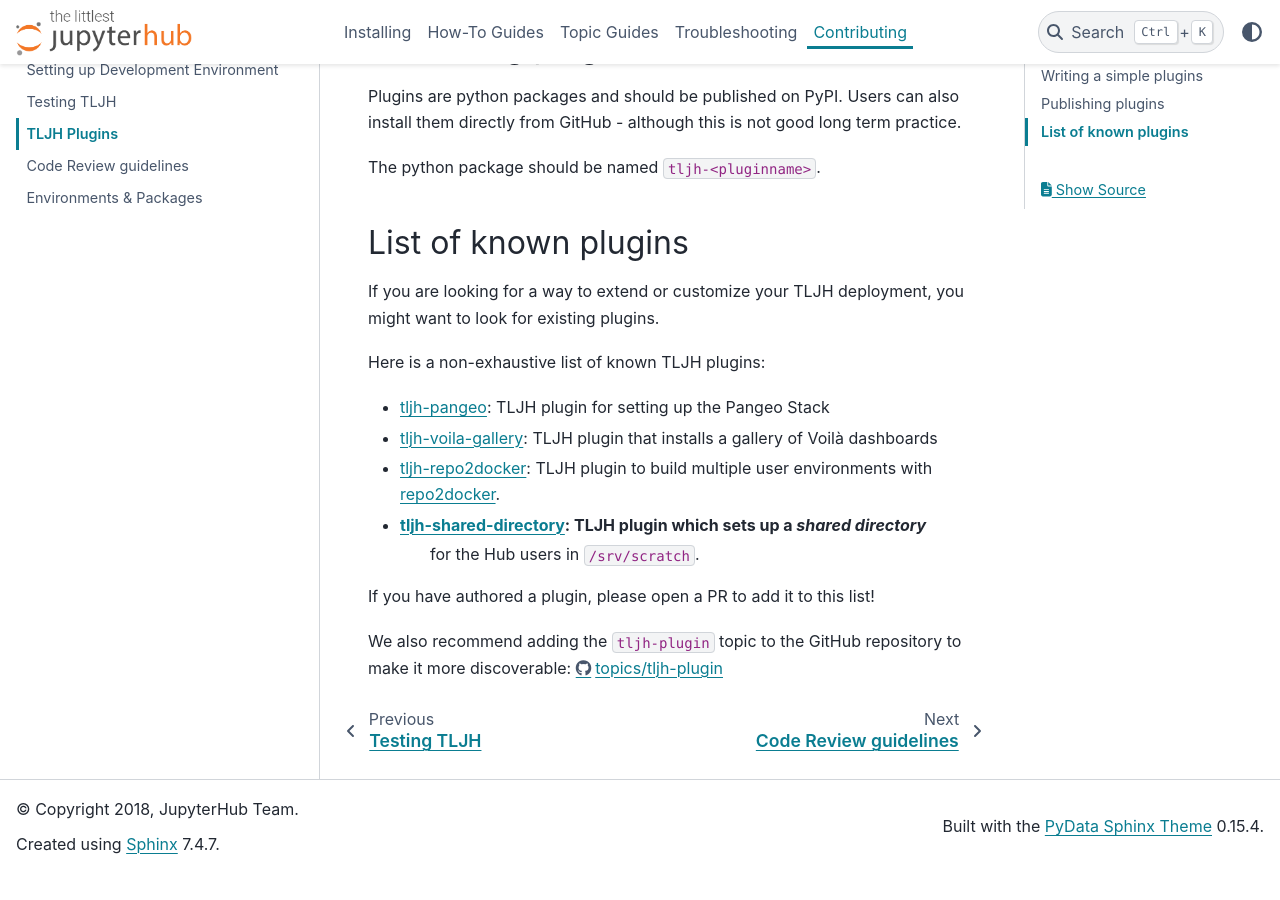
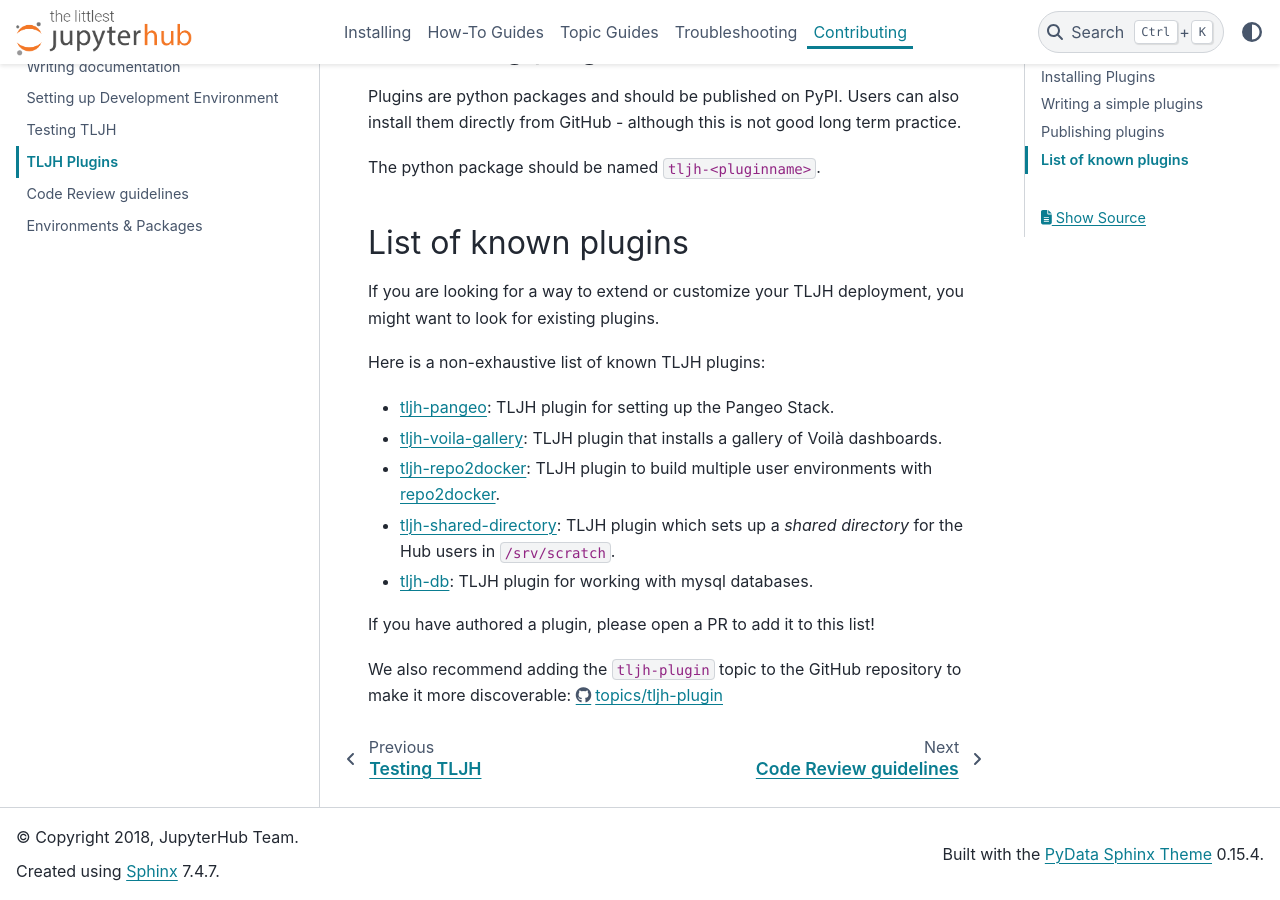
Before and after one commit to jupyterhub/the-littlest-jupyterhub, a Sphinx documentation site: the page built from docs/contributing/plugins.rst, in a window 1280 px wide and 900 px high, scrolled down 2602 px. Built offline with Sphinx 7.4.7 and the PyData theme 0.15.4, drawn with Linux system fonts in a browser that asks for light colours; pages that are not in the unit, such as notebooks, are missing from menus; before the commit the page ends 3475 px from its top, so only the background shows below that.

Commit message:
DOC: add tljh-db plugin to list

```diff
--- a/docs/contributing/plugins.rst
+++ b/docs/contributing/plugins.rst
@@ -133,12 +133,13 @@
 
 Here is a non-exhaustive list of known TLJH plugins:
 
-- `tljh-pangeo <https://github.com/yuvipanda/tljh-pangeo>`_: TLJH plugin for setting up the Pangeo Stack
-- `tljh-voila-gallery <https://github.com/voila-dashboards/tljh-voila-gallery>`_: TLJH plugin that installs a gallery of Voilà dashboards
+- `tljh-pangeo <https://github.com/yuvipanda/tljh-pangeo>`_: TLJH plugin for setting up the Pangeo Stack.
+- `tljh-voila-gallery <https://github.com/voila-dashboards/tljh-voila-gallery>`_: TLJH plugin that installs a gallery of Voilà dashboards.
 - `tljh-repo2docker <https://github.com/plasmabio/tljh-repo2docker>`_: TLJH plugin to build multiple user environments with
   `repo2docker <https://repo2docker.readthedocs.io>`_.
 - `tljh-shared-directory <https://github.com/kafonek/tljh-shared-directory>`_: TLJH plugin which sets up a *shared directory*
-   for the Hub users in ``/srv/scratch``.
+  for the Hub users in ``/srv/scratch``.
+- `tljh-db <https://github.com/sinzlab/tljh-db>`_: TLJH plugin for working with mysql databases.
 
 If you have authored a plugin, please open a PR to add it to this list!
 
```
